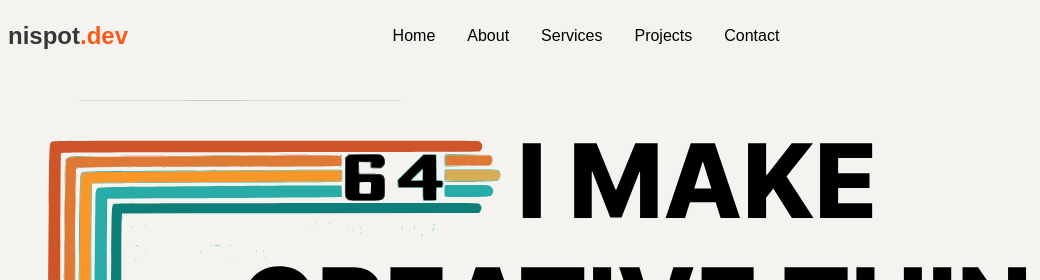
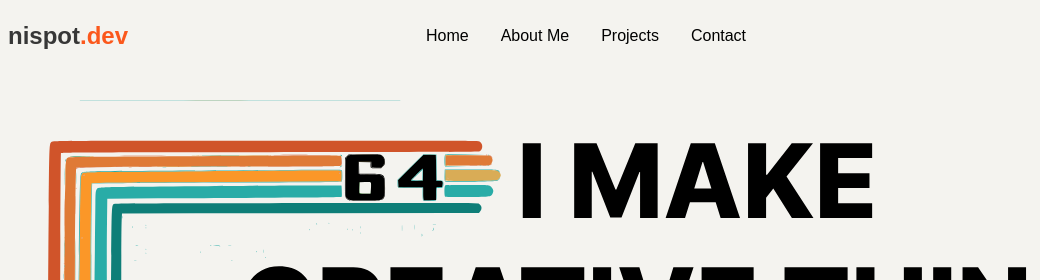
Before and after one commit to nispot/nispot, an Astro site: page / in a window 1280 px wide. Shown: the top 280 px of the page, 60-1100 px from the left. Built offline with nearby package versions, Linux system fonts and the light colour scheme; Astro itself is replaced by a stand-in of ours.

Commit message:
FIX: fix url on nav and prepare site for publish

```diff
--- a/src/components/Hero.astro
+++ b/src/components/Hero.astro
@@ -10,7 +10,7 @@
         FULLSTACK DEVELOPER
       </p>
 
-      <div class='grid grid-cols-1 md:grid-cols-[25%_50%_25%] gap-4'>
+      <div id='about' class='grid grid-cols-1 md:grid-cols-[25%_50%_25%] gap-4'>
         <div class='bg-gray-200'>
           <p
             class='text-black text-sm md:text-xl lg:text-3xl font-bold text-left'
--- a/src/components/Nav.astro
+++ b/src/components/Nav.astro
@@ -1,10 +1,9 @@
 ---
 const nav = [
   { name: 'Home', href: '/' },
-  { name: 'About', href: '/about' },
-  { name: 'Services', href: '/services' },
-  { name: 'Projects', href: '/projects' },
-  { name: 'Contact', href: '/contact' },
+  { name: 'About Me', href: '/#about' },
+  { name: 'Projects', href: '/#projects' },
+  { name: 'Contact', href: '/#contact' },
 ];
 ---
 
--- a/src/components/Process.astro
+++ b/src/components/Process.astro
@@ -44,4 +44,5 @@ const steps = [
       ))
     }
   </ul>
+  <span id='projects'></span>
 </section>
--- a/src/components/Projects.astro
+++ b/src/components/Projects.astro
@@ -1,6 +1,4 @@
 ---
-import Button from './ui/Button.astro';
-
 const projects = [
   {
     title: 'Project 1',
@@ -47,9 +45,9 @@ const projects = [
       <p class='text-white text-3xl font-bold pt-10'>
         Take a look at my most<br /> impactful projects
       </p>
-      <div>
+      <!--       <div>
         <Button text='View all projects' href='#' invert={true} />
-      </div>
+      </div> -->
     </div>
     <div class='grid gap-8'>
       {
--- a/src/components/Testimonials.astro
+++ b/src/components/Testimonials.astro
@@ -129,6 +129,7 @@ const testimonials = [
       </div>
     </div>
   </div>
+  <span id='contact'></span>
 </section>
 <link
   href='https://cdn.jsdelivr.net/npm/keen-slider@6.8.6/keen-slider.min.css'
```
